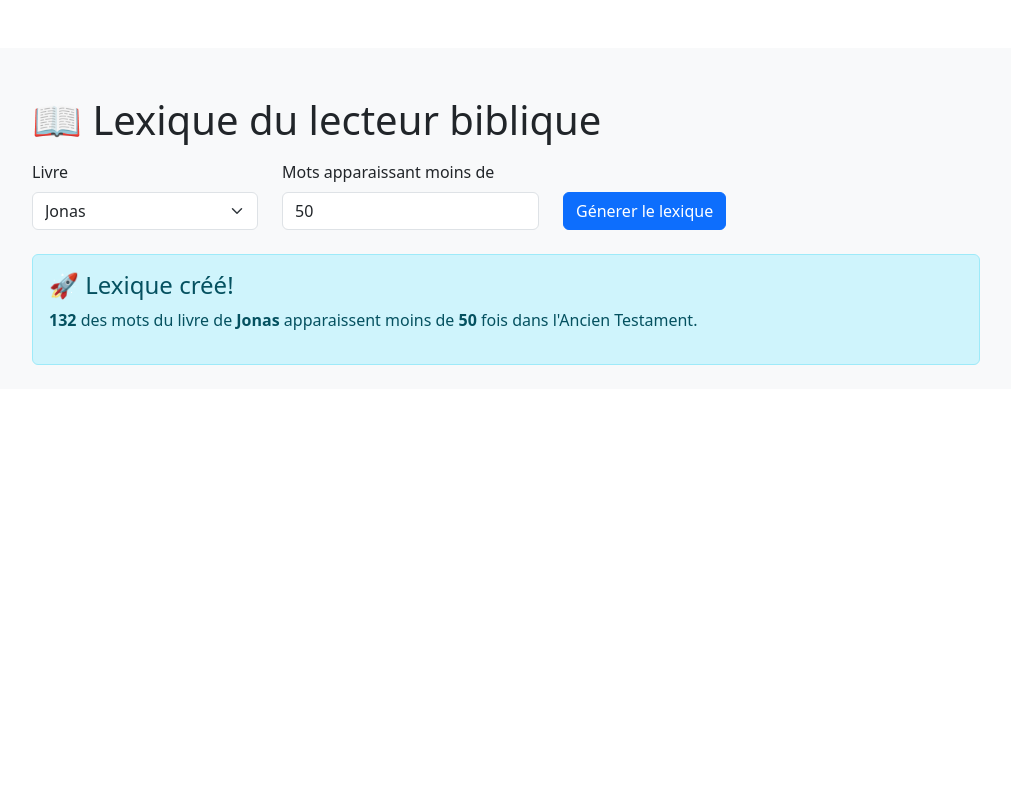
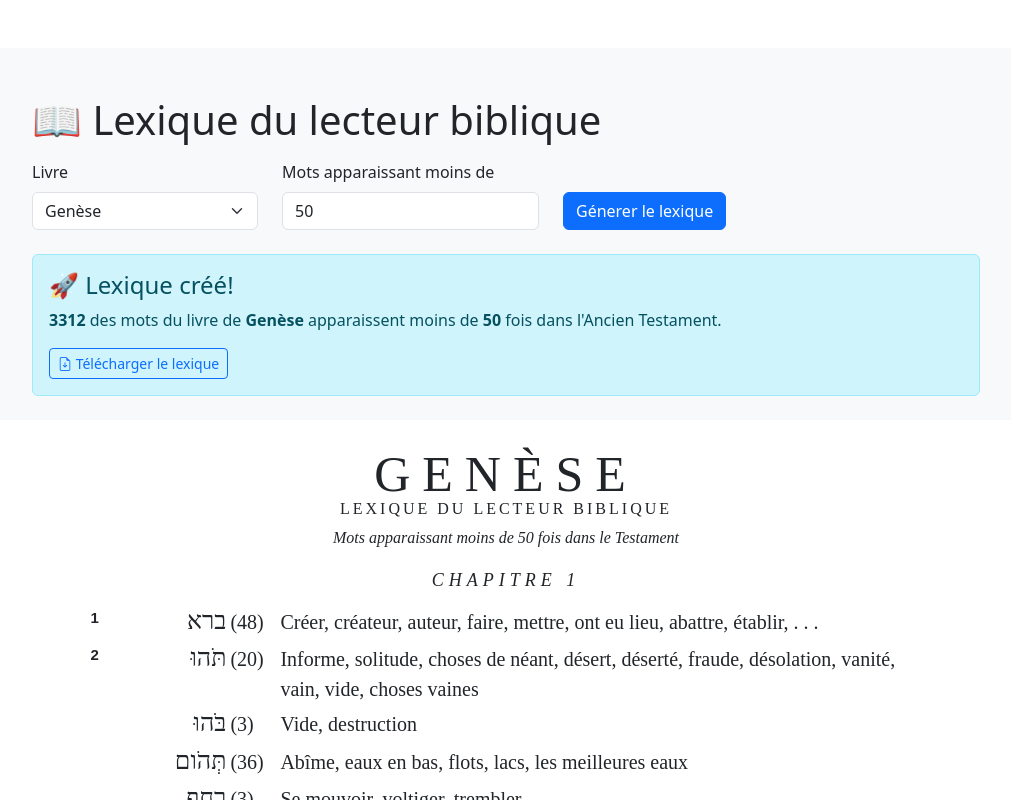
Before and after one commit to zdettwiler/lexique-du-lecteur-biblique, a Next.js app: page /lexique-du-lecteur-biblique/ in a window 1280 px wide. Both pictures are taken after a click on the button "Génerer le lexique". Shown: the top 800 px of the page, without its empty margins (134-1145 px from the left). Built offline with nearby package versions, Linux system fonts and the light colour scheme.

Commit message:
bouton pour télécharger le lexique

```diff
--- a/src/app/Lexicon.module.css
+++ b/src/app/Lexicon.module.css
@@ -18,6 +18,10 @@ h2.lexiconSubTitle {
   letter-spacing: 3px;
   text-align: center;
 }
+h3.chapterHeading {
+  font-style: italic;
+}
+
 p.lexiconFreq {
   font-size: 16px;
   font-style: italic;
--- a/src/app/PDFLexicon.js
+++ b/src/app/PDFLexicon.js
@@ -1,7 +1,7 @@
 import React from 'react';
 import { jsPDF } from "jspdf";
 import timesNewRoman from "./timesNewRoman_binary.js";
-
+import { Button } from 'react-bootstrap';
 
 
 export default function PDFLexicon({frequency, data}) {
@@ -271,5 +271,6 @@ export default function PDFLexicon({frequency, data}) {
 
   let blob = doc.output('blob');
 
-  return (<iframe title="preview" width="100%" height="500" src={URL.createObjectURL(blob)} ></iframe>);
+  // return (<iframe title="preview" width="100%" height="500" src={URL.createObjectURL(blob)} ></iframe>);
+  return (<Button variant="outline-primary" size="sm" href={URL.createObjectURL(blob)}><i className="bi bi-file-earmark-arrow-down"></i> Télécharger le lexique</Button>);
 }
--- a/src/app/layout.js
+++ b/src/app/layout.js
@@ -11,7 +11,10 @@ export default function RootLayout({ children }) {
     <html lang="en">
       <body>
         {children}
-        <footer>🔧 par Zach Dettwiler en 2023 avec les données de <a href="https://etcbc.github.io/bhsa/">BHSA</a> (<a href="https://dx.doi.org/10.17026/dans-z6y-skyh">10.17026/dans-z6y-skyh</a>) et <a href="https://emcitv.com/bible/strong-biblique-hebreu.html">emcitv</a>.</footer></body>
+        <footer>
+          🔧 par Zach Dettwiler en 2023 avec les données de <a href="https://etcbc.github.io/bhsa/">BHSA</a> (<a href="https://dx.doi.org/10.17026/dans-z6y-skyh">10.17026/dans-z6y-skyh</a>), <a href="https://github.com/STEPBible/STEPBible-Data/tree/master/Translators%20Amalgamated%20OT%2BNT">THGNT</a> et <a href="https://emcitv.com/bible/strong-biblique.html">emcitv</a>.
+        </footer>
+      </body>
     </html>
   )
 }
--- a/src/app/page.js
+++ b/src/app/page.js
@@ -23,7 +23,7 @@ import PDFLexicon from './PDFLexicon'
 export default function Home() {
   // const [instance, updateInstance] = usePDF({ document: PDFLexicon });
   const [isGeneratingPDF, setIsGeneratingPDF] = React.useState(false);
-  const [book, setBook] = React.useState('Jonas');
+  const [book, setBook] = React.useState('Genèse');
   const [frequency, setFrequency] = React.useState(50);
   const [lexicon, setLexicon] = React.useState([]);
 
@@ -84,6 +84,7 @@ export default function Home() {
           <Alert variant={'info'}>
             <Alert.Heading>🚀 Lexique créé!</Alert.Heading>
             <p><b>{lexicon.length}</b> des mots du livre de <b>{book}</b> apparaissent moins de <b>{frequency}</b> fois dans l'Ancien Testament.</p>
+            <PDFLexicon frequency={frequency} data={lexicon} />
           </Alert>
         )}
       </Container>
@@ -93,8 +94,8 @@ export default function Home() {
       )}
 
       { !!lexicon.length && (
-        <PDFLexicon frequency={frequency} data={lexicon} />
-        // <Lexicon frequency={frequency} data={lexicon} />
+        // <PDFLexicon frequency={frequency} data={lexicon} />
+        <Lexicon frequency={frequency} data={lexicon} />
       )}
     </Container>
   );
```
Also changed, not shown: 1 other file (tests, documents, lock files or other folders).
